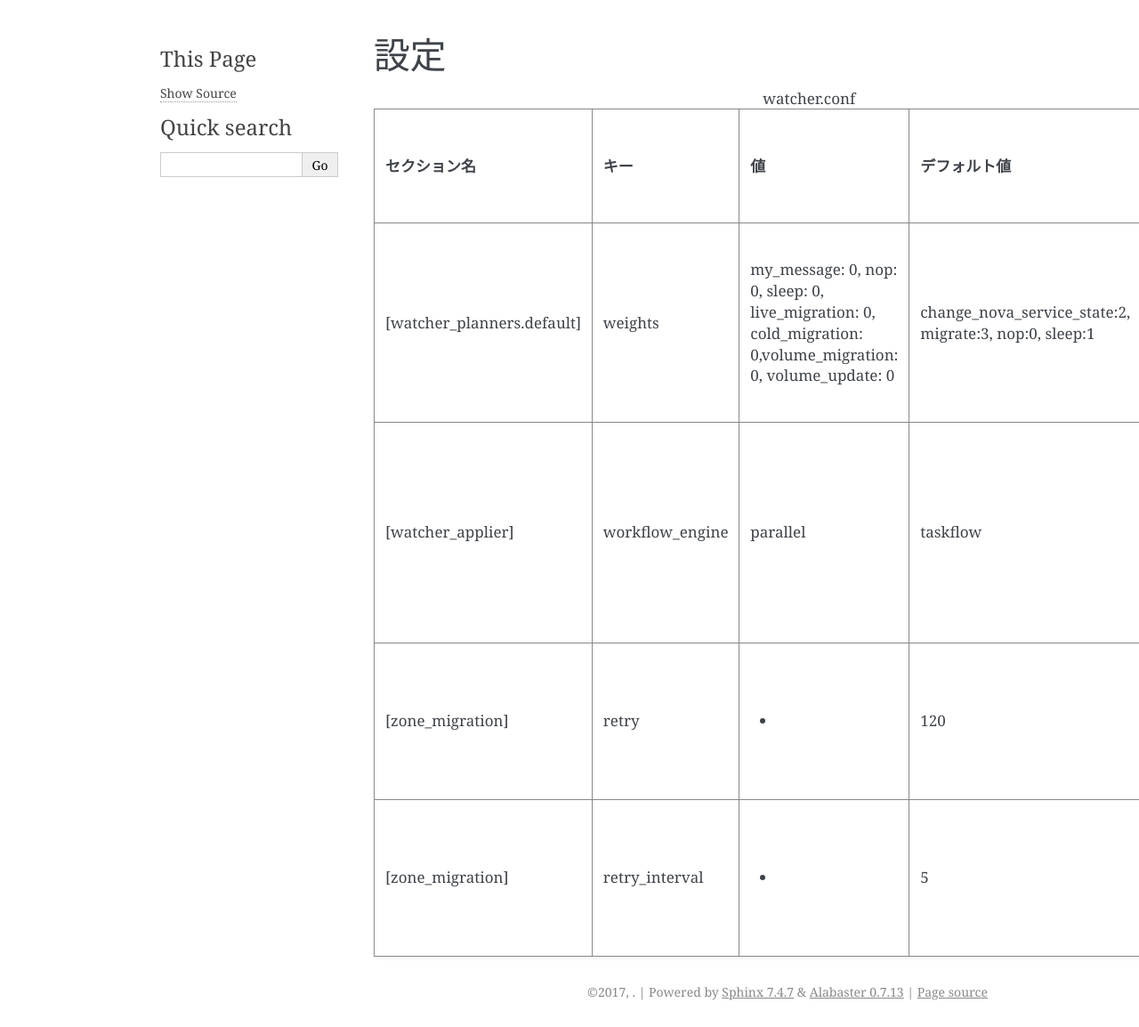
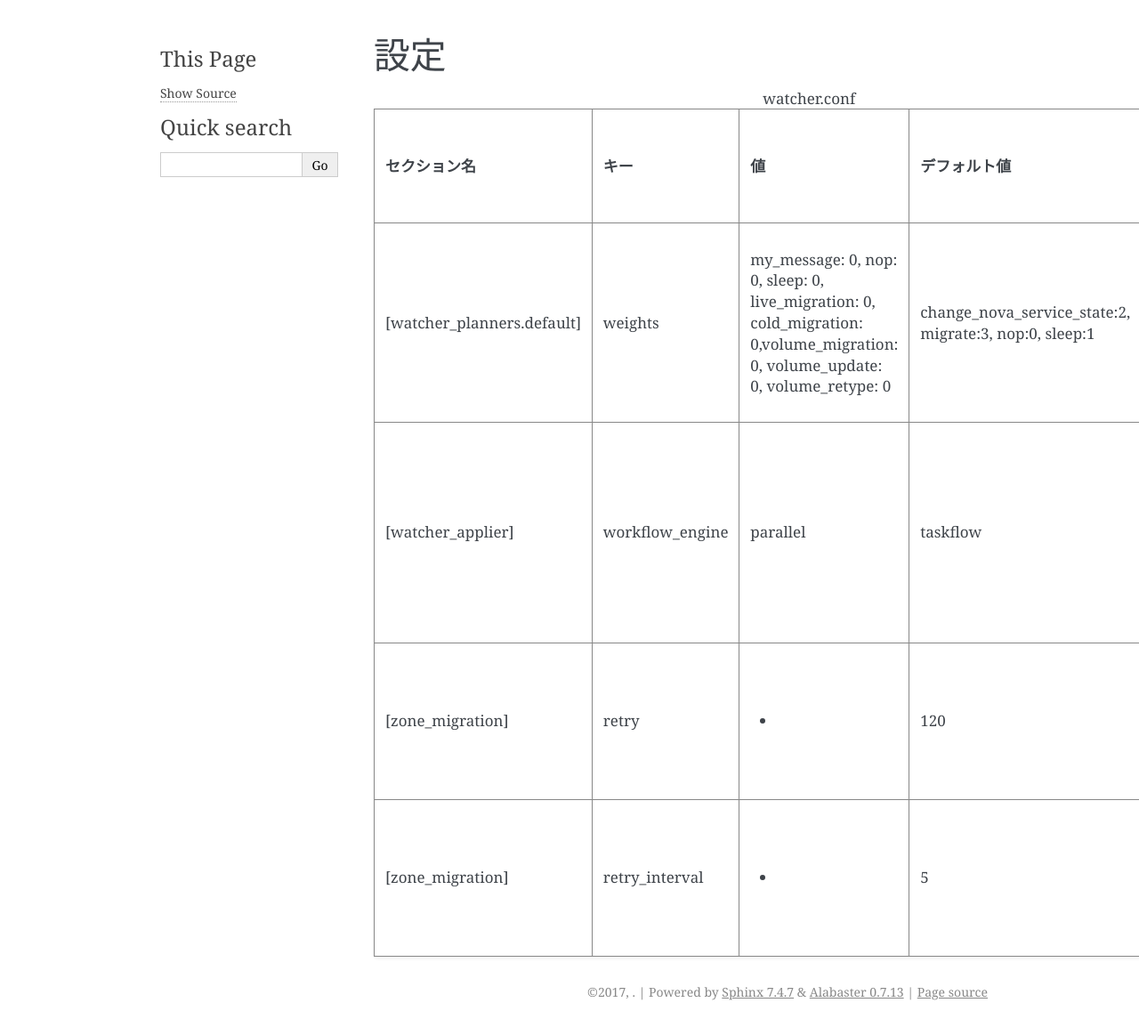
Before and after one commit to nec-openstack/watcher-zone-migration-plugin, a Sphinx documentation site: the page built from doc/source/configuration.ja.rst, in a window 1280 px wide. Shown: the whole page at 89% size. Built offline with Sphinx 7.4.7, drawn with Linux system fonts in a browser that asks for light colours.

Commit message:
Update configuration.ja.rst

```diff
--- a/doc/source/configuration.ja.rst
+++ b/doc/source/configuration.ja.rst
@@ -13,7 +13,7 @@
      - 変更必須か
    * - [watcher_planners.default]
      - weights
-     - my_message: 0, nop: 0, sleep: 0, live_migration: 0, cold_migration: 0,volume_migration: 0, volume_update: 0
+     - my_message: 0, nop: 0, sleep: 0, live_migration: 0, cold_migration: 0,volume_migration: 0, volume_update: 0, volume_retype: 0
      - change_nova_service_state:2, migrate:3, nop:0, sleep:1
      - These weights are used to schedule the actions (dict value)
      - 必須
```
